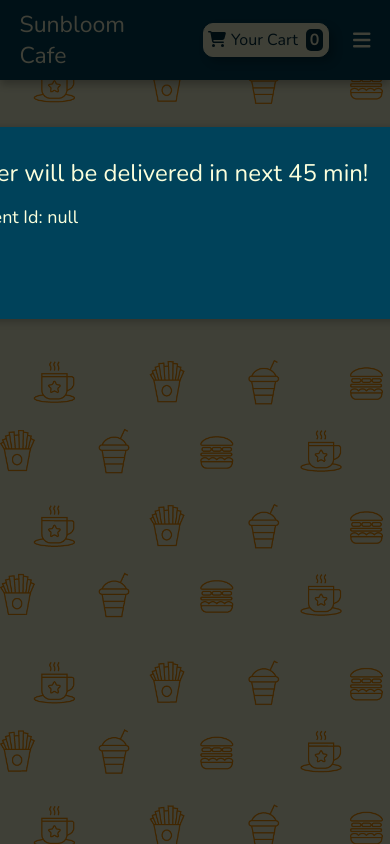
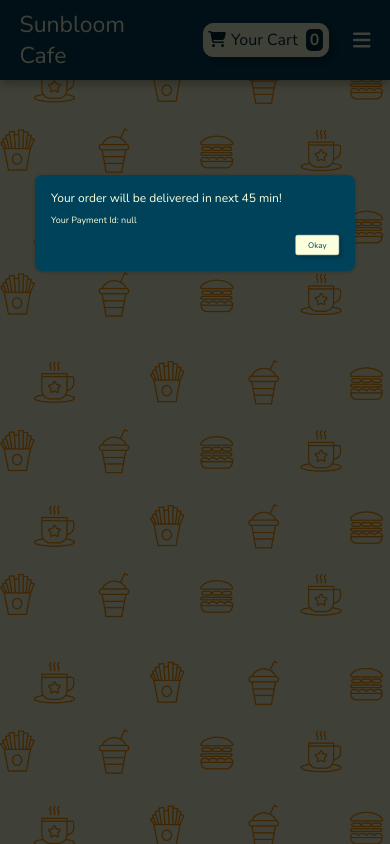
Before and after one commit to kush002/food_delivery_app, a React (Create React App) app in the folder food_delivery_app/: page /paymentsuccessful in a window 390 px wide. Built offline with nearby package versions, Linux system fonts and the light colour scheme; no server answers.

Commit message:
final commit

```diff
--- a/food_delivery_app/src/components/PaymentSuccess/PaymentId.module.css
+++ b/food_delivery_app/src/components/PaymentSuccess/PaymentId.module.css
@@ -36,3 +36,9 @@
   margin-right: 1rem;
   margin-bottom: 1rem;
 }
+
+@media screen and (max-width: 721px) {
+  .modal {
+    transform: scale(0.5);
+  }
+}
```
